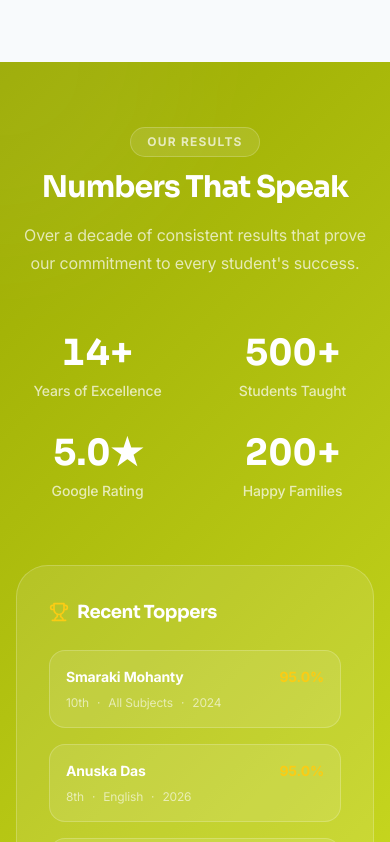
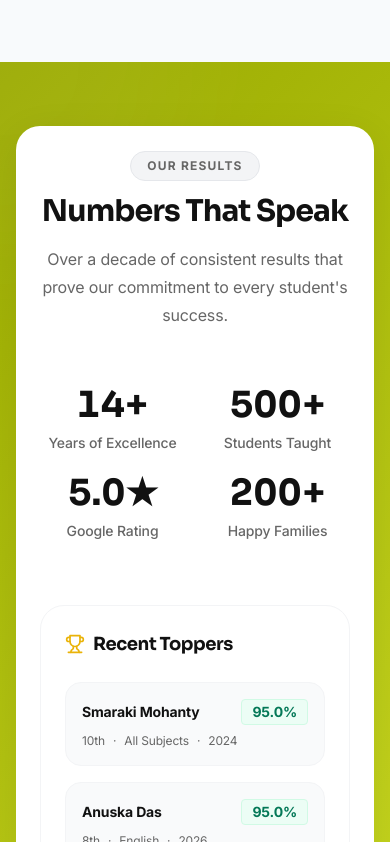
Before and after one commit to projectbikashweb-code/Bikash-educational-institutions, a React (Vite) app: page / in a window 390 px wide. Shown: the part 5262-6104 px from the top of the page. Built offline with nearby package versions, Linux system fonts and the light colour scheme.

Commit message:
ui: redesign Our Results section into premium white card layout

```diff
--- a/src/sections/home/ResultsPreview.jsx
+++ b/src/sections/home/ResultsPreview.jsx
@@ -11,12 +11,12 @@ function StatCard({ stat }) {
   const { ref, inView } = useInView({ triggerOnce: true, threshold: 0.3 })
   return (
     <div ref={ref} className="text-center">
-      <div className="text-4xl md:text-5xl font-bold font-display text-white mb-2">
+      <div className="stat-title text-4xl md:text-5xl font-bold font-display text-[#111] mb-2">
         {inView ? (
           <CountUp end={stat.value} duration={2.5} decimals={stat.decimals || 0} suffix={stat.suffix} />
         ) : '0'}
       </div>
-      <p className="text-white/70 text-sm font-medium">{stat.label}</p>
+      <p className="stat-sub text-[#666] text-sm font-medium">{stat.label}</p>
     </div>
   )
 }
@@ -29,42 +29,43 @@ export default function ResultsPreview() {
         <div className="absolute bottom-0 right-0 w-96 h-96 rounded-full bg-white/5 blur-3xl translate-x-1/2 translate-y-1/2" />
       </div>
 
-      <div className="container-main relative z-10">
+      <div className="container-main relative z-10 results-wrapper">
+        <div className="results-card max-w-[1100px] mx-auto bg-white rounded-[24px] p-6 md:p-10 shadow-[0_10px_40px_rgba(0,0,0,0.08)]">
           <FadeIn>
             <div className="text-center mb-14">
-            <span className="inline-block mb-3 text-xs font-bold tracking-widest uppercase text-white/70 bg-white/10 px-4 py-1.5 rounded-full border border-white/20">
+              <span className="inline-block mb-3 text-xs font-bold tracking-widest uppercase text-[#666] bg-gray-100 px-4 py-1.5 rounded-full border border-gray-200">
                 Our Results
               </span>
-            <h2 className="text-3xl md:text-4xl lg:text-5xl font-bold text-white">
+              <h2 className="text-3xl md:text-4xl lg:text-5xl font-bold text-[#111]">
                 Numbers That Speak
               </h2>
-            <p className="mt-4 text-white/70 max-w-xl mx-auto">
+              <p className="mt-4 text-[#666] max-w-xl mx-auto">
                 Over a decade of consistent results that prove our commitment to every student's success.
               </p>
             </div>
           </FadeIn>
 
           {/* Stats */}
-        <div className="grid grid-cols-2 md:grid-cols-4 gap-8 mb-16">
+          <div className="stats-grid mb-16 grid gap-5 text-center" style={{ gridTemplateColumns: 'repeat(auto-fit, minmax(140px, 1fr))' }}>
             {resultsData.stats.map(s => <StatCard key={s.label} stat={s} />)}
           </div>
 
           {/* Toppers grid */}
           <FadeIn>
-          <div className="bg-white/10 border border-white/20 rounded-4xl p-8">
+            <div className="bg-white border border-gray-100 rounded-3xl p-6 md:p-8">
               <div className="flex items-center gap-2 mb-6">
-              <Trophy size={20} className="text-yellow-400" />
-              <h3 className="text-white font-bold text-lg font-display">Recent Toppers</h3>
+                <Trophy size={20} className="text-yellow-500" />
+                <h3 className="text-[#111] font-bold text-lg font-display">Recent Toppers</h3>
               </div>
-            <StaggerContainer className="grid sm:grid-cols-2 lg:grid-cols-3 gap-4">
+              <StaggerContainer className="toppers-grid grid gap-4" style={{ gridTemplateColumns: 'repeat(auto-fit, minmax(220px, 1fr))' }}>
                 {resultsData.toppers.map(t => (
                   <StaggerItem key={t.name}>
-                  <div className="bg-white/10 rounded-2xl p-4 border border-white/20">
+                    <div className="topper-card bg-[#f9fafb] rounded-[16px] p-4 border border-gray-100">
                       <div className="flex items-center justify-between mb-2">
-                      <span className="text-white font-bold text-sm">{t.name}</span>
-                      <span className="text-yellow-400 font-bold text-sm">{t.percentage}</span>
+                        <span className="text-[#111] font-bold text-sm">{t.name}</span>
+                        <span className="text-emerald-700 bg-emerald-50 px-2.5 py-0.5 rounded font-bold text-sm border border-emerald-100">{t.percentage}</span>
                       </div>
-                    <div className="flex items-center gap-2 text-white/60 text-xs">
+                      <div className="flex items-center gap-2 text-[#666] text-xs">
                         <span>{t.class}</span>
                         <span>·</span>
                         <span>{t.subject}</span>
@@ -75,14 +76,15 @@ export default function ResultsPreview() {
                   </StaggerItem>
                 ))}
               </StaggerContainer>
-            <div className="text-center mt-6">
-              <Link to="/results" className="btn-outline-white text-sm">
+              <div className="text-center mt-8">
+                <Link to="/results" className="inline-flex items-center justify-center gap-2 px-6 py-2.5 bg-[#111] text-white rounded-full text-sm font-semibold hover:bg-black transition-colors mx-auto">
                   View All Results <ArrowRight size={15} />
                 </Link>
               </div>
             </div>
           </FadeIn>
         </div>
+      </div>
     </section>
   )
 }
```
Lines whose indentation alone changed are shown as unchanged.
